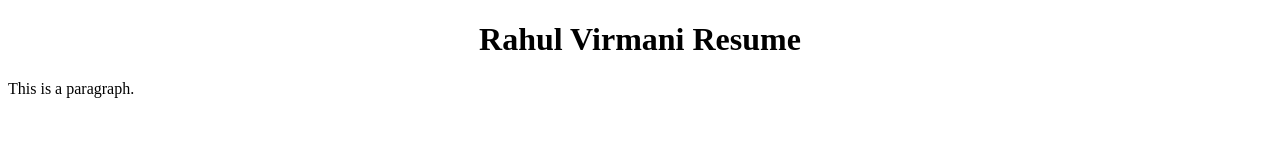
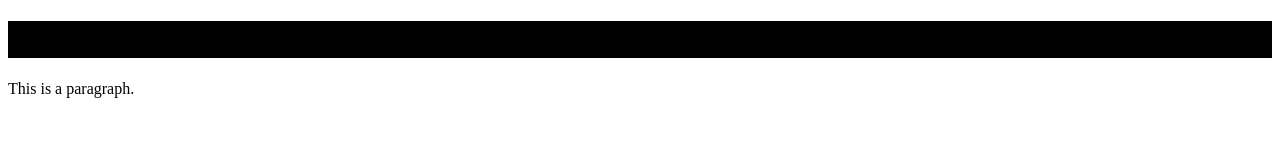
Before and after one commit to rvirmani30/rvirmani30.github.io, a plain HTML site: page index.html in a window 1280 px wide. Drawn offline with Linux system fonts and the light colour scheme.

Commit message:
Update index.html

```diff
--- a/index.html
+++ b/index.html
@@ -5,7 +5,7 @@
 </head>
 <body>
 
-<center><h1>Rahul Virmani Resume</h1></center>
+<center><h1 style="background:black">Rahul Virmani Resume</h1></center>
 <p>This is a paragraph.</p>
 
 </body>
```
